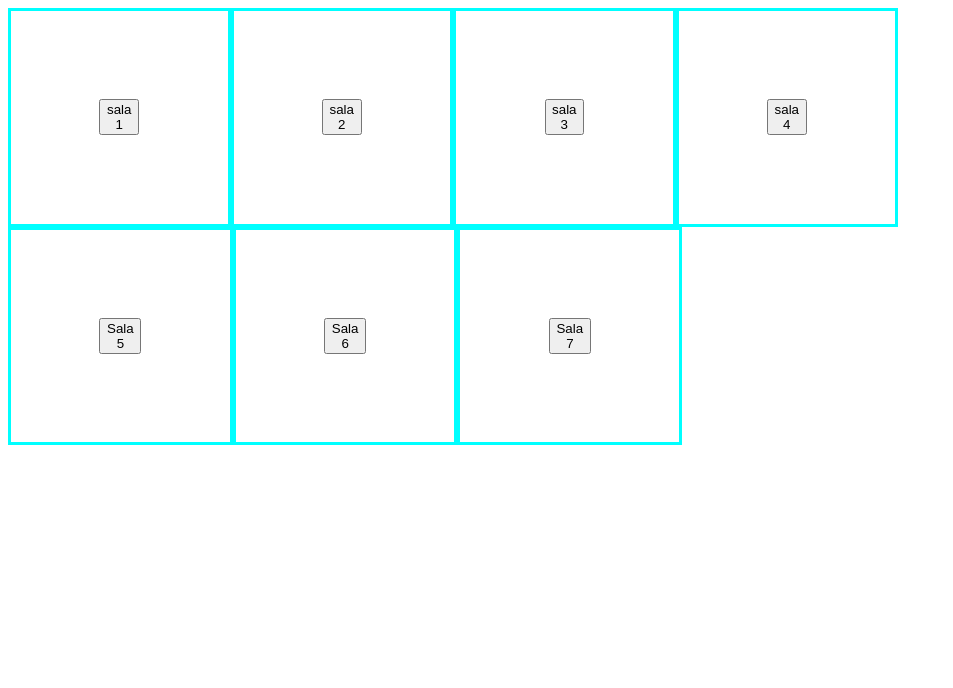
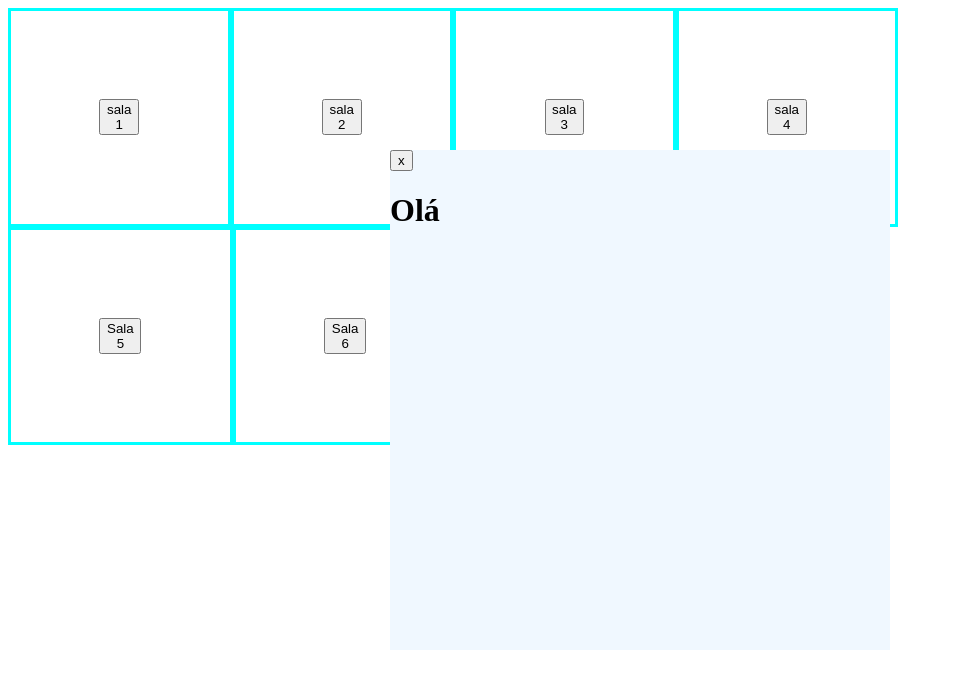
Before and after one commit to josevsd/frontCinema, a plain HTML site: page index.html in a window 1280 px wide. Both pictures are taken after a click on the button "sala 1". Shown: the whole page, without its empty margins (0-953 px from the left). Drawn offline with Linux system fonts and the light colour scheme.

Commit message:
modal feito

```diff
--- a/index.html
+++ b/index.html
@@ -11,7 +11,7 @@
     <table>
         <div style="display: flex;">
             <div class="classUm">
-                <button class="btn-class"> sala 1</button>
+                <button onclick="acao()" class="btn-class"> sala 1</button>
             </div>
             <div class="classUm">
                 <button class="btn-class"> sala 2 </button>
@@ -35,5 +35,10 @@
             </div>
         </div>
     </table>
+    <div class="modal">
+        <button onclick="fechar()" class="fechar"> x </button>
+        <h1>Olá</h1>
+    </div>
+    <script src="script.js"></script>
 </body>
 </html>
--- /dev/null
+++ b/script.js
@@ -0,0 +1,11 @@
+const acao = () =>{
+    let modal = document.querySelector('.modal');
+
+    modal.style.display = 'block';
+}
+
+const fechar = () =>{
+    let modal = document.querySelector('.modal');
+
+    modal.style.display = 'none';
+}
--- a/styles.css
+++ b/styles.css
@@ -7,3 +7,15 @@
 .btn-class{
     padding: 2%;
 }
+
+.modal{
+    width: 500px;
+    height: 500px;
+    background-color: aliceblue;
+    position: absolute;
+        top: 50%;
+        left: 50%;
+        transform: translate(-50%, -50%);
+        cursor: pointer;
+        display: none;
+}
```
